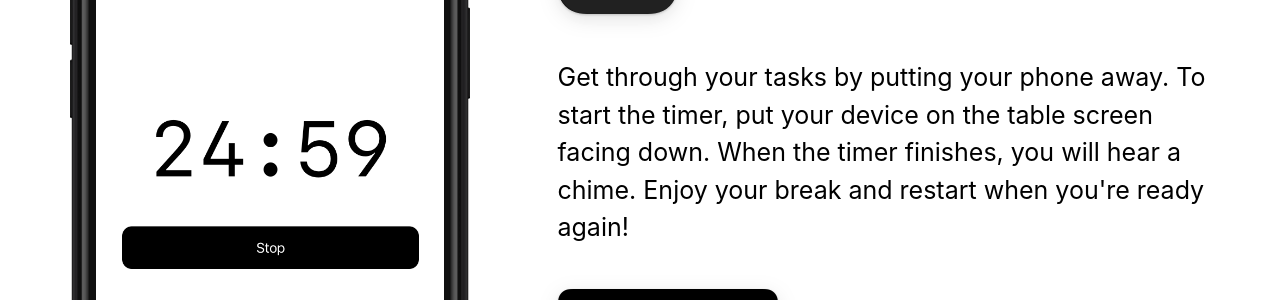
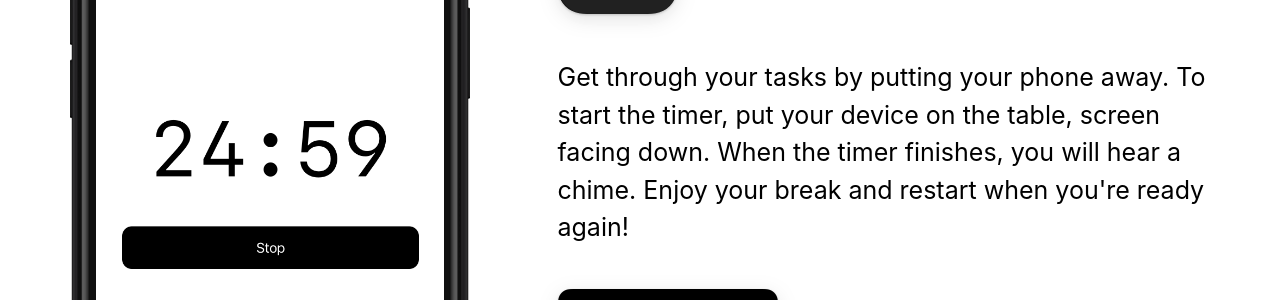
Before and after one commit to dankimio/fliptimer-promo, a Jekyll site: the page built from index.html, in a window 1280 px wide. Shown: the part 361-661 px from the top of the page. Built offline with Jekyll 4.4.1, drawn with Linux system fonts in a browser that asks for light colours; nearby versions of some CDN libraries; some of the changed text lies outside the part shown.

```diff
--- a/_config.yml
+++ b/_config.yml
@@ -15,7 +15,7 @@ app_icon: assets/appicon.png  # Automatically populates if not set and if iOS ap
 app_name: # Automatically populates if not set and if iOS app ID is set.  Otherwise enter manually.
 app_price: # Automatically populates if not set and if iOS app ID is set.  Otherwise enter manually.
 app_description: |
-  Get through your tasks by putting your phone away. To start the timer, put your device on the table screen facing down. When the timer finishes, you will hear a chime. Enjoy your break and restart when you're ready again!
+  Get through your tasks by putting your phone away. To start the timer, put your device on the table, screen facing down. When the timer finishes, you will hear a chime. Enjoy your break and restart when you're ready again!
 
 enable_smart_app_banner: true # Set to true to show a smart app banner at top of page on mobile devices.
 
@@ -37,7 +37,7 @@ features:
     fontawesome_icon_name: hourglass-start
 
   - title: Put Your Phone Away
-    description: Put your phone on the table screen facing down. No distractions.
+    description: Put your phone on the table, screen facing down. No distractions.
     fontawesome_icon_name: bell-slash
 
   - title: Dark Mode, Customization and More
```
